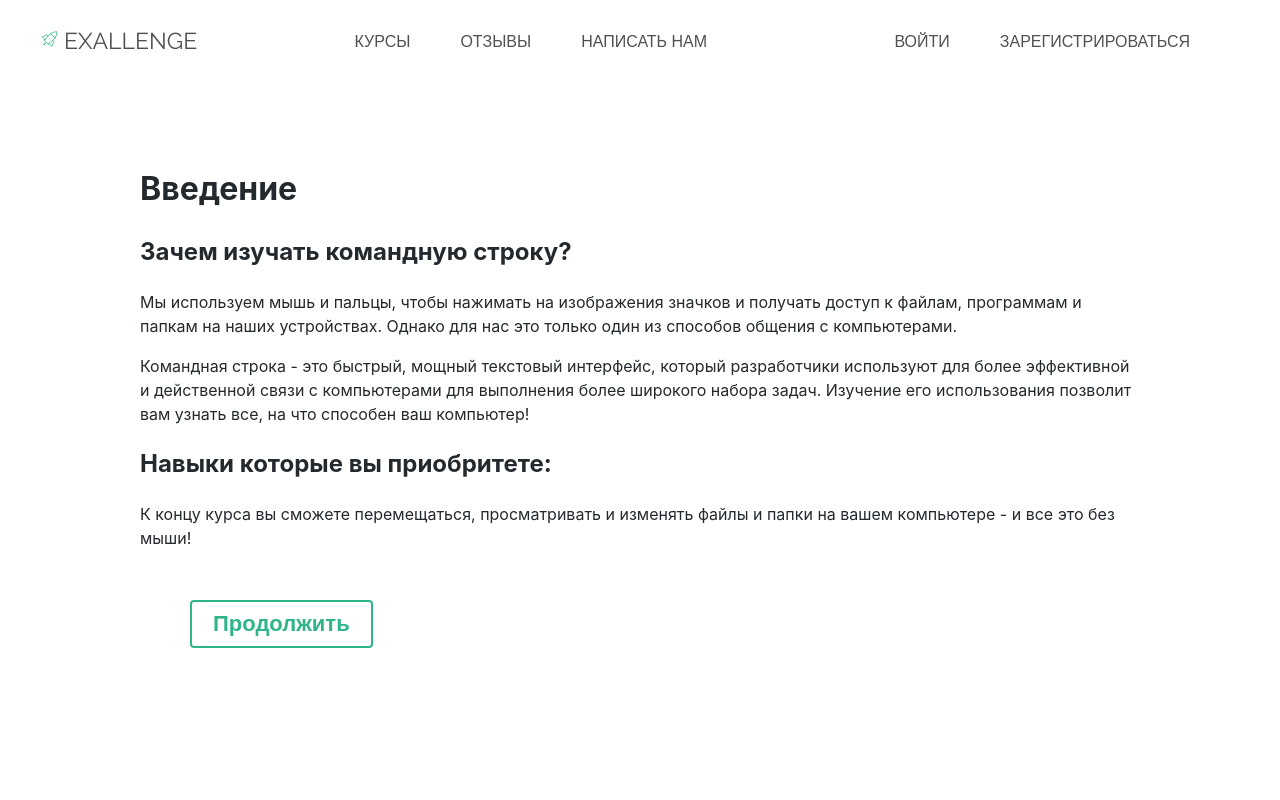
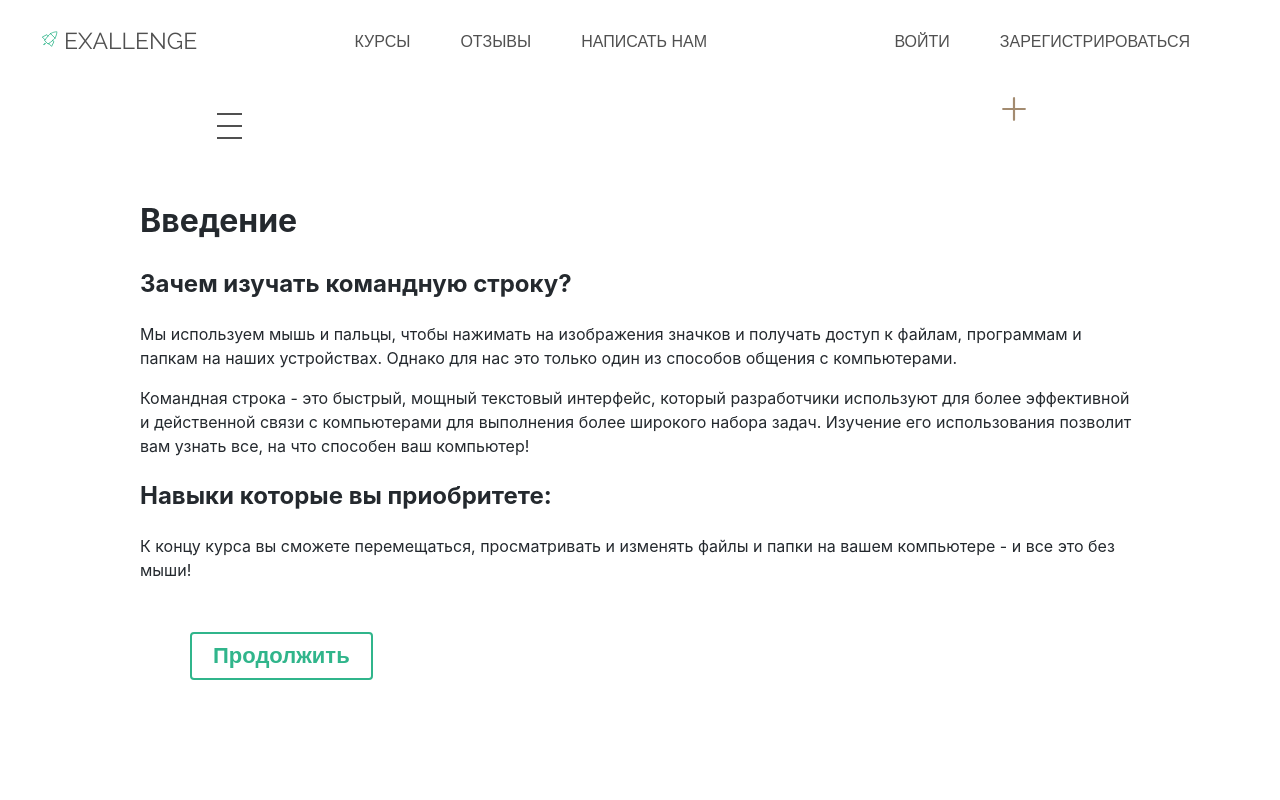
Before and after one commit to EXALLENGE/exallenge, a Vue app: page /course/1/1 in a window 1280 px wide. Shown: the top 800 px of the page. Built offline with nearby package versions, Linux system fonts and the light colour scheme; what vue-resource would draw is missing.

Commit message:
working under cross v2

```diff
--- a/src/components/CourseContentItem.vue
+++ b/src/components/CourseContentItem.vue
@@ -30,7 +30,6 @@
 </template>
 
 <style scoped>
-
 .hidden {
   display: none;
 }
@@ -42,8 +41,7 @@
 }
 
 .accordion__icon {
- color: #a38b70;
-
+  color: #a38b70;
 }
 
 .chapter-title {
--- a/src/components/Task.vue
+++ b/src/components/Task.vue
@@ -1,13 +1,69 @@
 <template>
   <div>
-    <div class="container markdown-body" v-html="this.courseInfo"></div>
+    <div class="nav-btn" v-on:click="toggleMenu">
+      <label for="nav-check">
+        <span></span>
+        <span></span>
+        <span></span>
+      </label>
+    </div>
+    <svg class="accordion__icon" width="28" height="28" v-on:click="message">
+      <use xlink:href="#icon-plus"></use>
+    </svg>
+    <use xlink:href="#icon-plus">
+      <svg id="icon-plus" viewBox="0 0 16 16">
+        <path
+          d="M14.812 8a.62.62 0 0 1-.62.622h-5.57v5.57a.62.62 0 0 1-.622.62.62.62 0 0 1-.621-.62v-5.57h-5.57a.62.62 0 0 1-.62-.621.606.606 0 0 1 .618-.618h5.569v-5.57a.62.62 0 0 1 .18-.439.599.599 0 0 1 .438-.179.62.62 0 0 1 .622.621l.006 5.563h5.57c.344 0 .62.276.62.621z"
+          fill="currentColor"
+        ></path>
+      </svg>
+    </use>
+    <div
+      class="container markdown-body"
+      v-html="this.courseInfo"
+      v-bind:class="{ hidden: show }"
+    ></div>
     <div class="task">
-      <Exercise :task="task"></Exercise>
+      <Exercise :task="task" v-bind:class="{ hidden: show }"></Exercise>
     </div>
   </div>
 </template>
 
 <style scoped>
+/* Никита: */
+
+.hidden, .nav-btn {
+  display: none;
+}
+
+.accordion__icon {
+  color: #a38b70;
+  margin-left: 1000px;
+}
+
+.nav-btn {
+  display: inline-block;
+  position: absolute;
+  right: 1000px;
+  top: 100px;
+}
+
+.nav-btn > label {
+  display: inline-block;
+  width: 50px;
+  height: 50px;
+  padding: 13px;
+}
+
+.nav-btn > label > span {
+  display: block;
+  width: 25px;
+  height: 10px;
+  border-top: 2px solid #505050;
+}
+
+/* Федя: */
+
 .task {
   margin-bottom: 60px;
 }
@@ -1029,7 +1085,20 @@ export default {
   components: { Exercise },
   data() {
     return {
-      task: {"meta":{"task_name":"Введение","taskNum":1,"need_teacher_check":false,"chapterNum":1,"task_type":"NT","need_program_check":false},"theory":"<h1 id=\"\">Введение</h1>\n<h2 id=\"-1\">Зачем изучать командную строку?</h2>\n<p>Мы используем мышь и пальцы, чтобы нажимать на изображения значков и получать доступ к файлам, программам и папкам на наших устройствах. Однако для нас это только один из способов общения с компьютерами.</p>\n<p>Командная строка - это быстрый, мощный текстовый интерфейс, который разработчики используют для более эффективной и действенной связи с компьютерами для выполнения более широкого набора задач. Изучение его использования позволит вам узнать все, на что способен ваш компьютер!</p>\n<h2 id=\"-2\">Навыки которые вы приобритете:</h2>\n<p>К концу курса вы сможете перемещаться, просматривать и изменять файлы и папки на вашем компьютере - и все это без мыши!</p>"}
+      showedMenu: true, // eslint-disable-line no-unused-labels
+      show: false,
+      task: {
+        meta: {
+          task_name: "Введение",
+          taskNum: 1,
+          need_teacher_check: false,
+          chapterNum: 1,
+          task_type: "NT",
+          need_program_check: false,
+        },
+        theory:
+          '<h1 id="">Введение</h1>\n<h2 id="-1">Зачем изучать командную строку?</h2>\n<p>Мы используем мышь и пальцы, чтобы нажимать на изображения значков и получать доступ к файлам, программам и папкам на наших устройствах. Однако для нас это только один из способов общения с компьютерами.</p>\n<p>Командная строка - это быстрый, мощный текстовый интерфейс, который разработчики используют для более эффективной и действенной связи с компьютерами для выполнения более широкого набора задач. Изучение его использования позволит вам узнать все, на что способен ваш компьютер!</p>\n<h2 id="-2">Навыки которые вы приобритете:</h2>\n<p>К концу курса вы сможете перемещаться, просматривать и изменять файлы и папки на вашем компьютере - и все это без мыши!</p>',
+      },
     };
   },
   computed: {
@@ -1041,13 +1110,23 @@ export default {
     },
     url() {
       return this.$router.params.task;
-    }
+    },
   },
   methods: {
+    toggleMenu() {
+      this.showedMenu = !this.showedMenu;
+    },
+    closeMenu() {
+      this.showedMenu = true;
+    },
+    message() {
+      console.log(this.show); // eslint-disable-line no-console
+      this.show = !this.show;
+    },
     checkUserEnrolled(courses) {
       if (!courses.hasOwnProperty(this.$route.params.course)) {
         this.$router.push({
-          path: `/courses`
+          path: `/courses`,
         });
       }
     },
@@ -1056,24 +1135,24 @@ export default {
         parseInt(this.$route.params.task) > courses[this.$route.params.course]
       ) {
         this.$router.push({
-          path: `/courses`
+          path: `/courses`,
         });
       }
-    }
+    },
   },
   watch: {
     $route(to, from) {
       this.task = {};
       console.log(to); // eslint-disable-line no-console
       console.log(from); // eslint-disable-line no-console
-      firebase.auth().onAuthStateChanged(user => {
+      firebase.auth().onAuthStateChanged((user) => {
         this.$store.dispatch("fetchUser", user);
         if (user) {
           const db = firebase.firestore();
           db.collection("users")
             .doc(user.email)
             .get()
-            .then(doc => {
+            .then((doc) => {
               const userInfo = doc.data();
               this.$store.commit("saveUserInfo", userInfo);
               this.checkUserEnrolled(userInfo.courses);
@@ -1085,11 +1164,11 @@ export default {
                 .collection("items")
                 .doc(this.$route.params.task)
                 .get()
-                .then(doc => {
+                .then((doc) => {
                   const result = doc.data();
                   if (result === undefined) {
                     this.$router.push({
-                      path: `/courses`
+                      path: `/courses`,
                     });
                   }
                   this.task = result;
@@ -1097,11 +1176,11 @@ export default {
             });
         } else {
           this.$router.push({
-            path: `/courses`
+            path: `/courses`,
           });
         }
       });
-    }
+    },
   },
   beforeCreate: function() {
     // this.task = {"meta":{"task_name":"Введение","taskNum":1,"need_teacher_check":false,"chapterNum":1,"task_type":"NT","need_program_check":false},"theory":"<h1 id=\"\">Введение</h1>\n<h2 id=\"-1\">Зачем изучать командную строку?</h2>\n<p>Мы используем мышь и пальцы, чтобы нажимать на изображения значков и получать доступ к файлам, программам и папкам на наших устройствах. Однако для нас это только один из способов общения с компьютерами.</p>\n<p>Командная строка - это быстрый, мощный текстовый интерфейс, который разработчики используют для более эффективной и действенной связи с компьютерами для выполнения более широкого набора задач. Изучение его использования позволит вам узнать все, на что способен ваш компьютер!</p>\n<h2 id=\"-2\">Навыки которые вы приобритете:</h2>\n<p>К концу курса вы сможете перемещаться, просматривать и изменять файлы и папки на вашем компьютере - и все это без мыши!</p>"}
@@ -1143,6 +1222,6 @@ export default {
     //     });
     //   }
     // });
-  }
+  },
 };
 </script>
```
